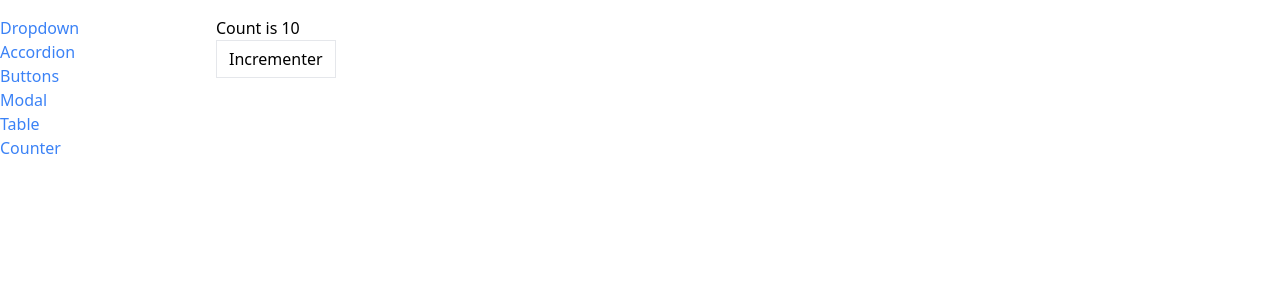
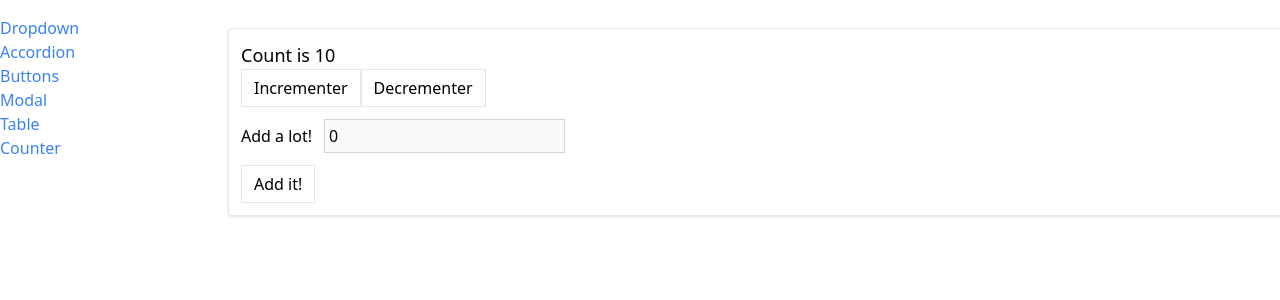
Before and after one commit to bleyyannick/reusable_buttons_with_react_and_tailwind, a React (Create React App) app: page /counter in a window 1280 px wide. Shown: the top 300 px of the page. Built offline with nearby package versions, Linux system fonts and the light colour scheme.

Commit message:
replacing useState by useReducer

```diff
--- a/package.json
+++ b/package.json
@@ -7,6 +7,7 @@
     "@testing-library/react": "^13.3.0",
     "@testing-library/user-event": "^13.5.0",
     "classnames": "^2.3.1",
+    "immer": "^9.0.19",
     "prop-types": "^15.8.1",
     "react": "^18.2.0",
     "react-dom": "^18.2.0",
--- a/src/pages/CounterPage.jsx
+++ b/src/pages/CounterPage.jsx
@@ -1,13 +1,87 @@
 
 import Button from '../components/Button'
-import useCounter from '../hooks/use-counter'
+import { useReducer } from 'react'
+import Panel from '../components/Panel';
+
+const INCREMENT_COUNT = 'increment-count';
+const DECREMENT_COUNT = 'decrement-count';
+const SET_VALUE_TO_ADD = 'change-value-to-add';
+const ADD_VALUE_TO_COUNT = 'add_value_to_count';
+
+
 function CounterPage({initialCount}) {
-  const {count, handleClick} = useCounter(initialCount)
+  // const [valueToAdd, setValueToAdd] = useState(0)
+  // const [count, setCount] = useState(initialCount);
+  const reducer = (state, action)=> {
+    switch(action.type) {
+      case INCREMENT_COUNT:
+        return {...state, count: state.count + 1};
+
+      case SET_VALUE_TO_ADD:
+        return {...state, valueToAdd: action.payload }
+
+      case ADD_VALUE_TO_COUNT:
+        return {
+          ...state,
+          count : state.count + state.valueToAdd,
+          valueToAdd: 0
+        }
+
+      case DECREMENT_COUNT:
+        return {...state, count: state.count - 1};
+      default:
+        return state;
+    }
+    // if( action.type === INCREMENT_COUNT) {
+    //
+    // } else if (action.type === DECREMENT_COUNT) {
+    //   return {
+    //     ...state,
+    //     count: state.count - 1
+    //   }
+    // } else if (action.type === SET_VALUE_TO_ADD) {
+    //   return {
+    //     ...state,
+    //     valueToAdd: action.payload
+    //   }
+    // }
+    // return state;
+  }
+  const [state, dispatch] = useReducer(reducer, {
+    count: initialCount,
+    valueToAdd: 0,
+  })
+
+  const increment = () => dispatch({type: INCREMENT_COUNT})
+  const decrement = () => dispatch({type: DECREMENT_COUNT})
+
+  const handleChange = (event) => {
+    const value = parseInt(event.target.value) || 0;
+    dispatch({type: SET_VALUE_TO_ADD, payload: value })
+  }
+  const handleSubmit = (event) => {
+    event.preventDefault();
+   dispatch({type: ADD_VALUE_TO_COUNT})
+  }
+
+
   return (
-    <div>
-        <h1>Count is {count}</h1>
-        <Button onClick={handleClick}>Incrementer</Button>
-    </div>
+    <Panel className='m-3'>
+        <h1 className='text-lg'>Count is {state.count}</h1>
+        <div className='flex flex-row'>
+          <Button onClick={increment}>Incrementer</Button>
+          <Button onClick={decrement}>Decrementer</Button>
+        </div>
+        <form onSubmit={handleSubmit}>
+          <label>Add a lot!</label>
+          <input
+          value={state.valueToAdd}
+          onChange={handleChange}
+          type="number"
+          className="p-1 m-3 bg-gray-50 border border-gray-300" />
+          <Button>Add it!</Button>
+        </form>
+    </Panel>
 
   )
 }
```
Also changed, not shown: 1 other file (tests, documents, lock files or other folders).
